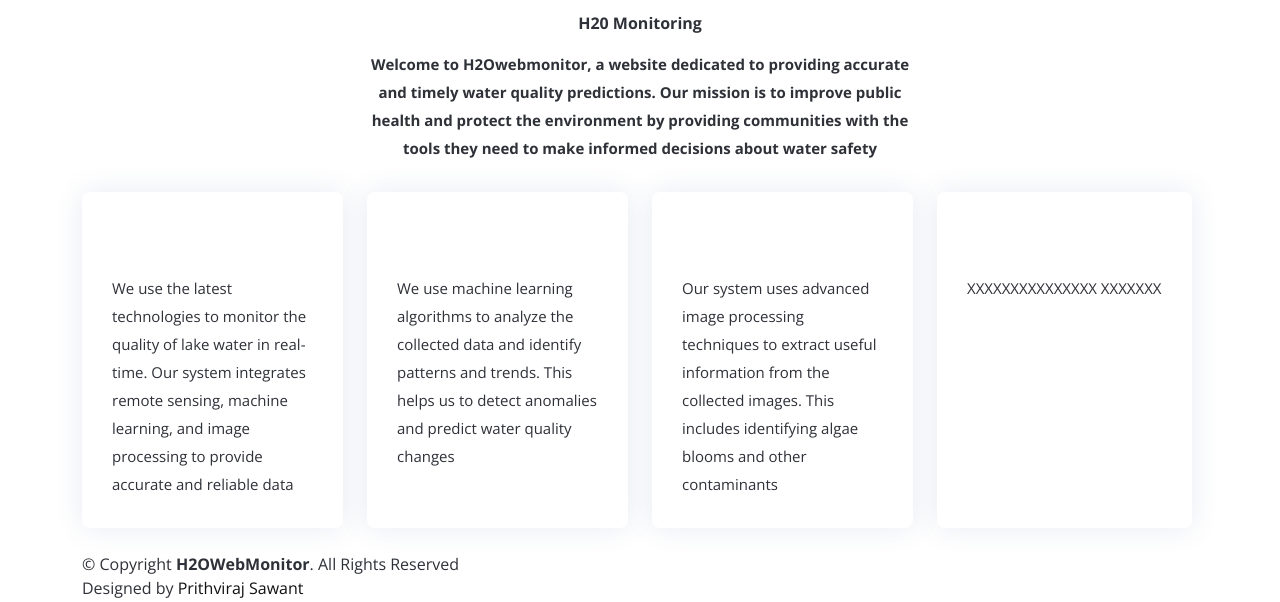
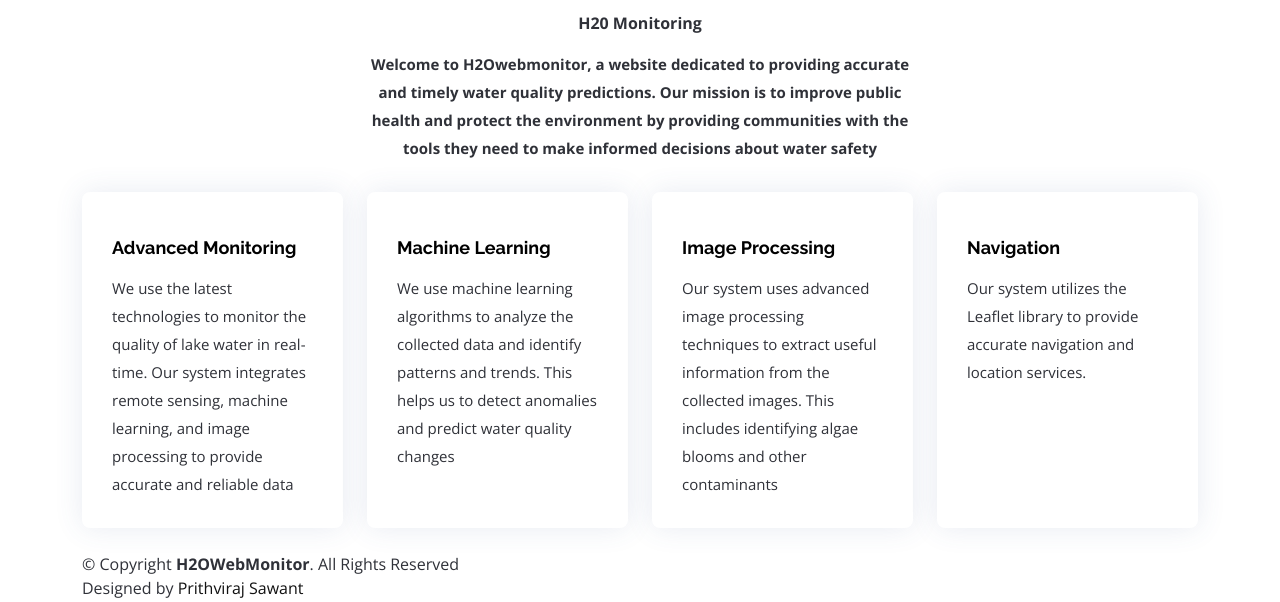
Before and after one commit to PrithvirajSawant/ISRO-B.E._Final_Year_Project, a Flask app: page /Aboutus in a window 1280 px wide. Shown: the part 949-1551 px from the top of the page. Run offline with Flask 3, Linux system fonts and the light colour scheme; parts of the project's set-up code (start-up, migrations or seed data) failed here and were passed over; some libraries are stand-ins or nearby versions.

Commit message:
Modification

```diff
--- a/templates/Aboutus.html
+++ b/templates/Aboutus.html
@@ -27,7 +27,7 @@ About Us
           <div class="col-md-6 col-lg-3 d-flex align-items-stretch mb-5 mb-lg-0">
             <div class="icon-box" data-aos="fade-up" data-aos-delay="100">
               <div class="icon"><i class="bx bxl-dribbble"></i></div>
-              <h4 class="title"><a href="">Advanced Monitoring</a></h4>
+              <h4 class="title"><a href=""><span style="color: black;">Advanced Monitoring</span></a></h4>
               <p class="description">
                 We use the latest technologies to monitor the quality of lake water in real-time. Our system integrates remote sensing, machine learning, and image processing to provide accurate and reliable data
               </p>
@@ -37,7 +37,7 @@ About Us
           <div class="col-md-6 col-lg-3 d-flex align-items-stretch mb-5 mb-lg-0">
             <div class="icon-box" data-aos="fade-up" data-aos-delay="200">
               <div class="icon"><i class="bx bx-file"></i></div>
-              <h4 class="title"><a href="">Machine Learning</a></h4>
+              <h4 class="title"><a href=""><span style="color: black;">Machine Learning</span></a></h4>
               <p class="description">We use machine learning algorithms to analyze the collected data and identify patterns and trends. This helps us to detect anomalies and predict water quality changes</p>
             </div>
           </div>
@@ -45,7 +45,7 @@ About Us
           <div class="col-md-6 col-lg-3 d-flex align-items-stretch mb-5 mb-lg-0">
             <div class="icon-box" data-aos="fade-up" data-aos-delay="300">
               <div class="icon"><i class="bx bx-tachometer"></i></div>
-              <h4 class="title"><a href="">Image Processing</a></h4>
+              <h4 class="title"><a href=""><span style="color: black;">Image Processing</span></a></h4>
               <p class="description">Our system uses advanced image processing techniques to extract useful information from the collected images. This includes identifying algae blooms and other contaminants</p>
             </div>
           </div>
@@ -53,8 +53,8 @@ About Us
           <div class="col-md-6 col-lg-3 d-flex align-items-stretch mb-5 mb-lg-0">
             <div class="icon-box" data-aos="fade-up" data-aos-delay="400">
               <div class="icon"><i class="bx bx-world"></i></div>
-              <h4 class="title"><a href="">Navigation</a></h4>
-              <p class="description">XXXXXXXXXXXXXXX   XXXXXXX</p>
+              <h4 class="title"><a href=""><span style="color: black;">Navigation</span></a></h4>
+              <p class="description">Our system utilizes the Leaflet library to provide accurate navigation and location services.</p>
             </div>
           </div>
 
```
Also changed, not shown: templates/livelocation.html (+16 -0 lines).
